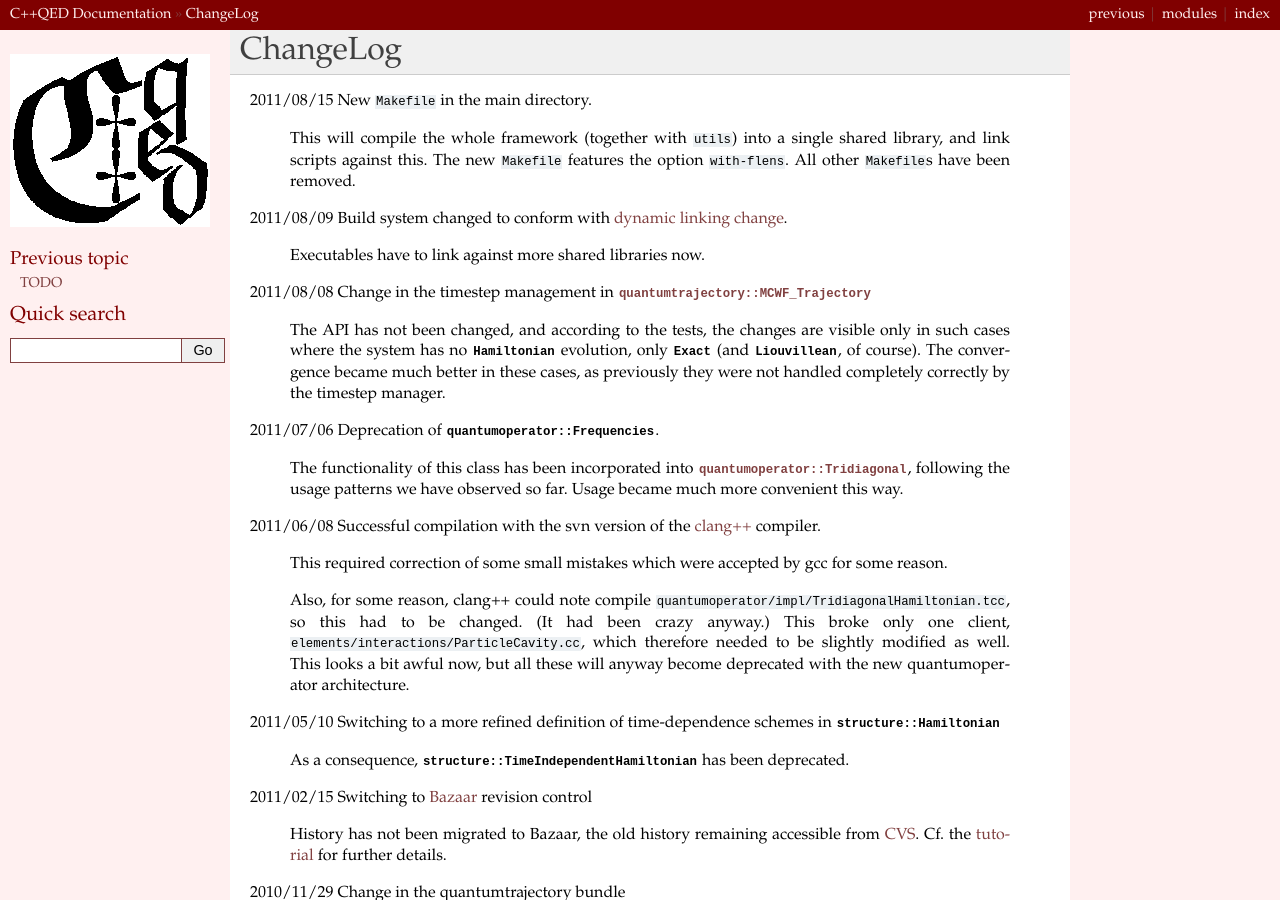
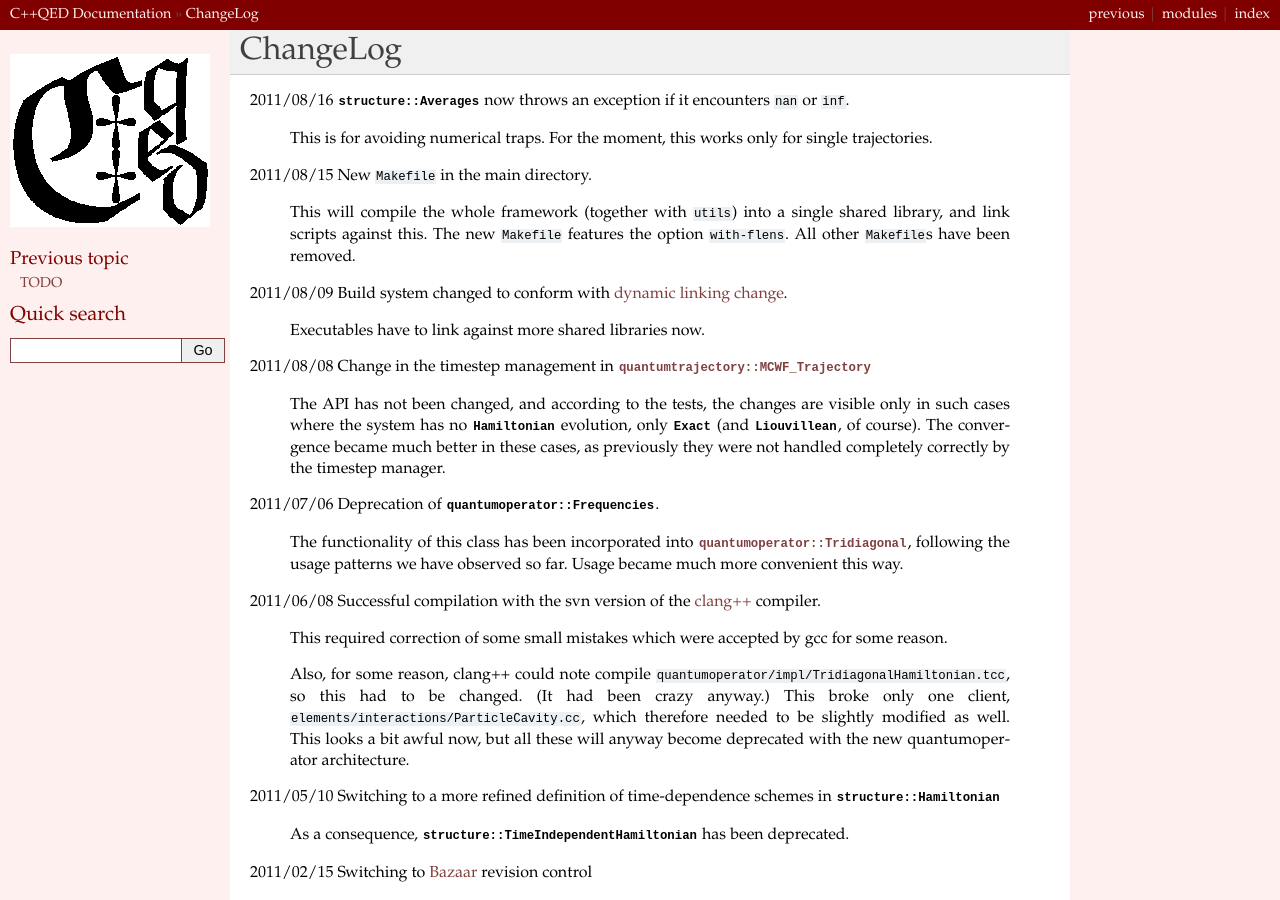
Before and after one commit to vukics/cppqed, a Sphinx documentation site: the page built from doc/changelog.rst, in a window 1280 px wide and 900 px high. Built offline with Sphinx 7.4.7, drawn with Linux system fonts in a browser that asks for light colours; formulas are drawn with MathJax 3.

Commit message:
Another infinity check. Still won't work for EnsembleMCWF

```diff
--- a/doc/changelog.rst
+++ b/doc/changelog.rst
@@ -1,6 +1,10 @@
 *********
 ChangeLog
 *********
+
+2011/08/16 :class:`structure::Averages` now throws an exception if it encounters ``nan`` or ``inf``.
+
+  This is for avoiding numerical traps. For the moment, this works only for single trajectories.
 
 2011/08/15 New ``Makefile`` in the main directory.
 
```
Also changed, not shown: 2 other files.
